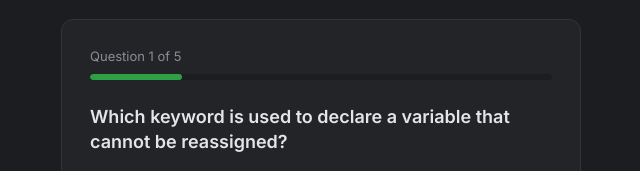
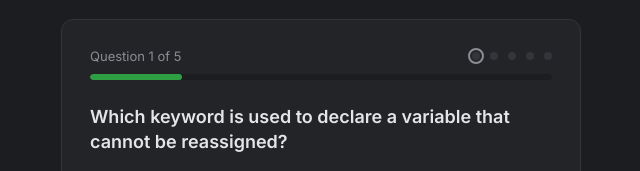
Before and after one commit to rohit73848/interactive-quiz-app, a plain HTML site: page index.html in a window 1280 px wide. Shown: the part 181-352 px from the top of the page, 319-959 px from the left. Drawn offline with nearby package versions, Linux system fonts and the light colour scheme.

Commit message:
Add answered indicator dots

```diff
--- a/script.js
+++ b/script.js
@@ -58,6 +58,7 @@ let resultScore = document.getElementById("result-score");
 let retakeBtn = document.getElementById("retake-btn");
 
 let prevBtn = document.getElementById("prev-btn");
+let dots = document.getElementById("dots");
 
 function render() {
   let currentQuestion = questions[currentQuestionIndex];
@@ -90,7 +91,6 @@ function render() {
 
   optionsList.innerHTML = optionsHTML;
 
-  // locked class বসানো/সরানো — cursor বদলানোর জন্য
   if (isAnswered) {
     optionsList.classList.add("locked");
   } else {
@@ -101,6 +101,21 @@ function render() {
   progressBarFill.style.width = `${((currentQuestionIndex + 1) / questions.length) * 100}%`;
   nextBtn.textContent =
     currentQuestionIndex === questions.length - 1 ? "Submit" : "Next";
+
+  let dotsHTML = questions
+    .map((q, index) => {
+      let classes = "dot";
+      if (userAnswers[index] !== null) {
+        classes += " answered";
+      }
+      if (index === currentQuestionIndex) {
+        classes += " active";
+      }
+      return `<span class="${classes}" data-index="${index}"></span>`;
+    })
+    .join("");
+
+  dots.innerHTML = dotsHTML;
 }
 
 let userAnswers = new Array(questions.length).fill(null);
@@ -153,4 +168,5 @@ retakeBtn.addEventListener("click", () => {
   resultBox.style.display = "none";
   render();
 });
+
 render();
--- a/style.css
+++ b/style.css
@@ -99,7 +99,7 @@ body {
 
 .dots {
   display: flex;
-  gap: 6px;
+  gap: 10px;
 }
 
 .dot {
```
Also changed, not shown: index.html (+0 -2 lines), favIcon.png (deleted).
